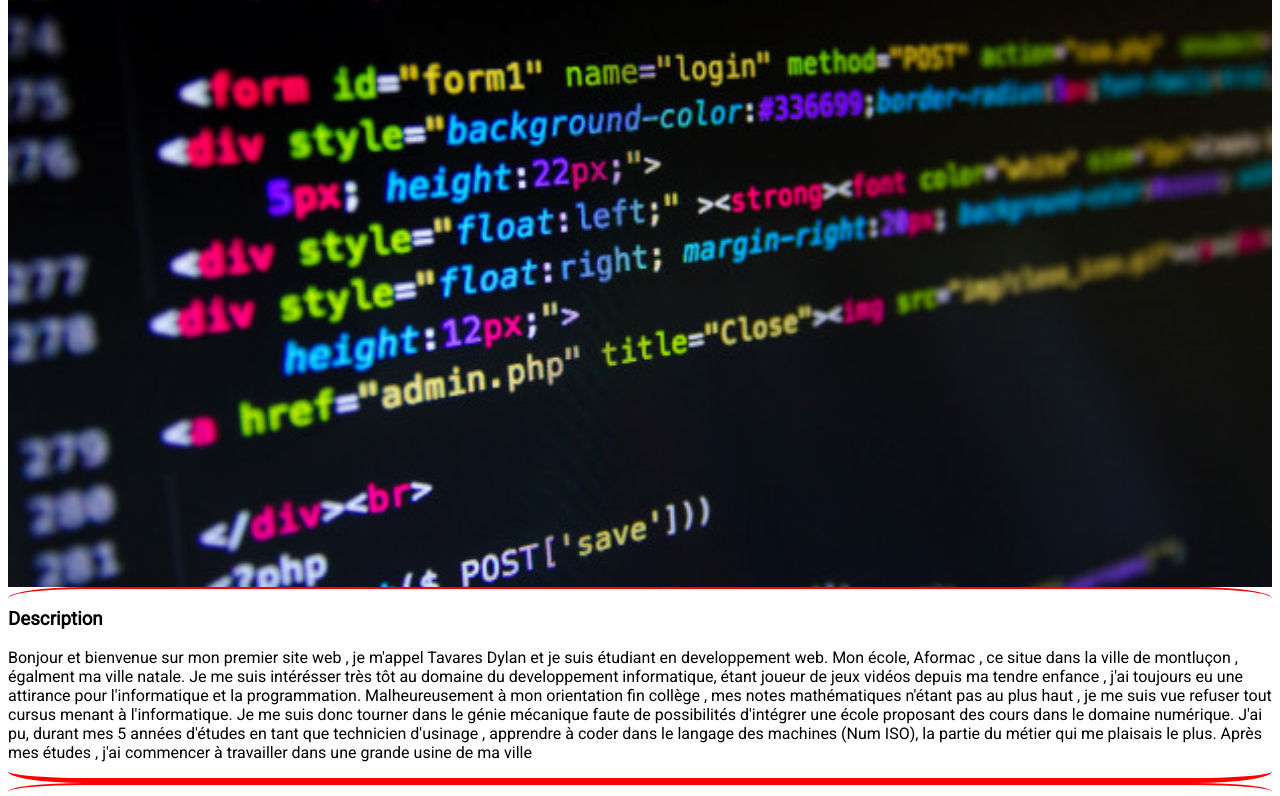
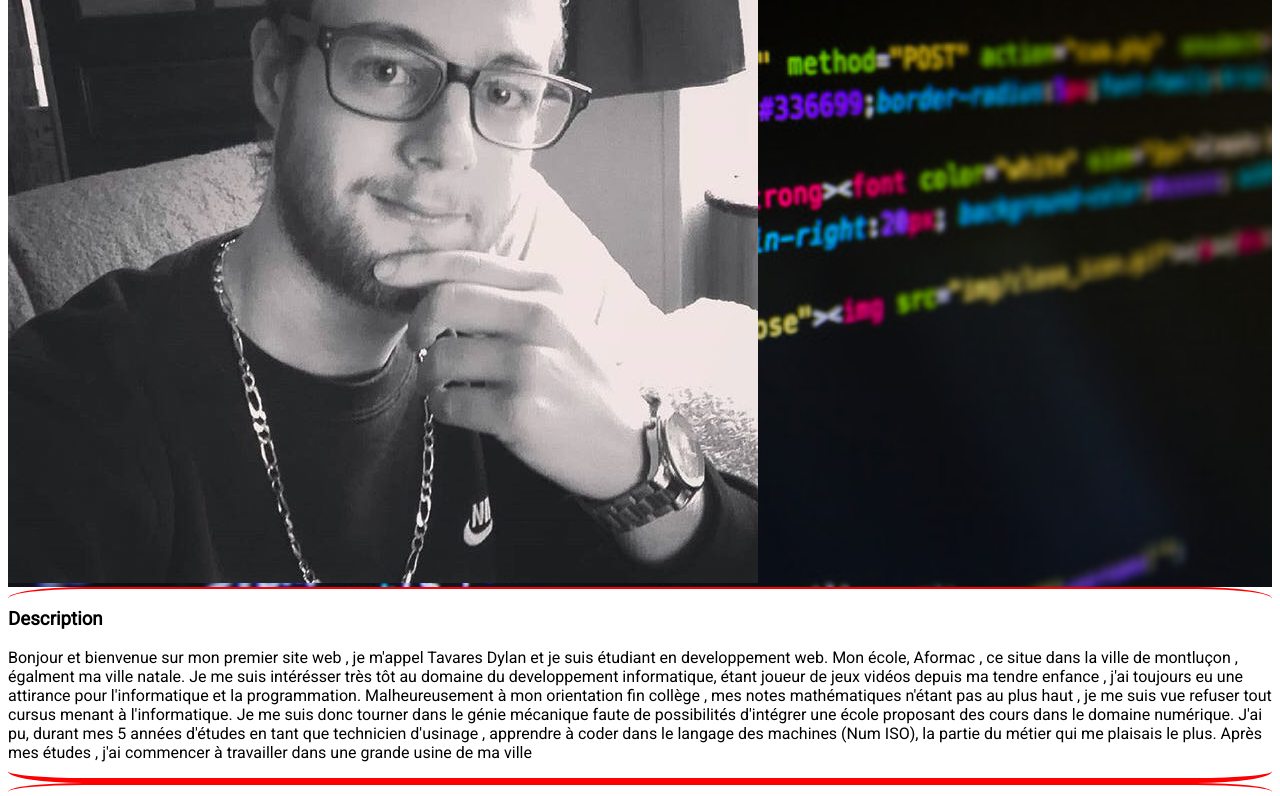
Before and after one commit to TavaresDylan/Portfolio-Exercice-Aformac, a plain HTML site: page Index.html in a window 1280 px wide. Shown: the part 175-971 px from the top of the page. Drawn offline with Linux system fonts and the light colour scheme.

Commit message:
Update Readme

```diff
--- a/assets/css/style.css
+++ b/assets/css/style.css
@@ -8,21 +8,26 @@ header{
 	background-position: center;
 	display: flex;
 	flex-wrap: wrap;
+	justify-content: space-between;
 
 }
 #div_photo_portrait{
+	/*width: auto;
+	height: auto;*/
 }
 #photo_portrait{
-	height: 20%;
+	/*height: 50%;*/
 }
 #titre{
 }
 #sous-titre{
 }
 #TitreEtSousTitre{
-	display: flex;
+	/*display: flex;
+	justify-content: center;
+	align-content: flex-end;
 	flex-direction: column;
-	color: white;
+	color: white;*/
 }
 article{
 	border-top: 2px red solid;
```
Also changed, not shown: 1 other file.
